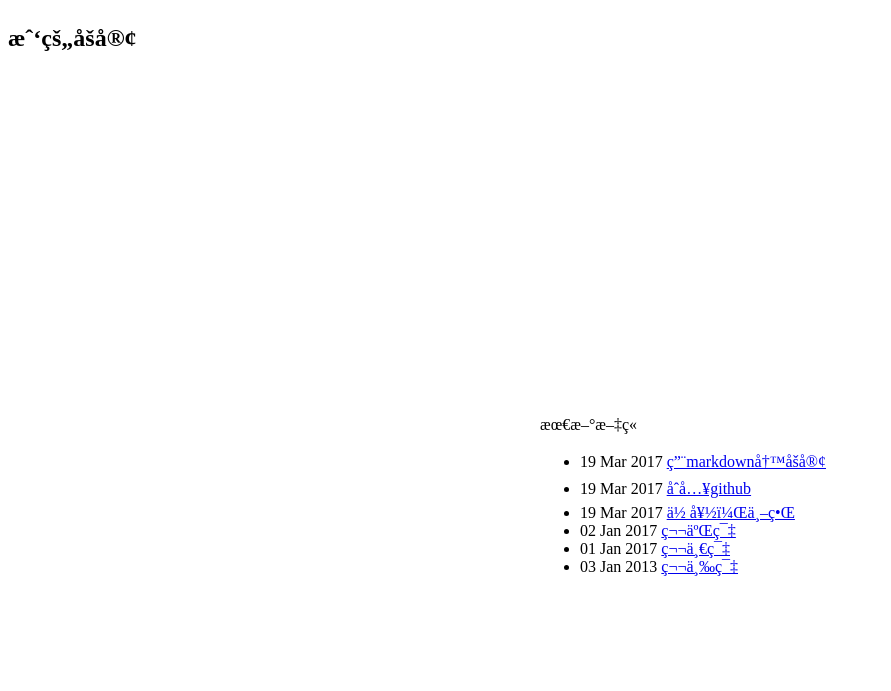
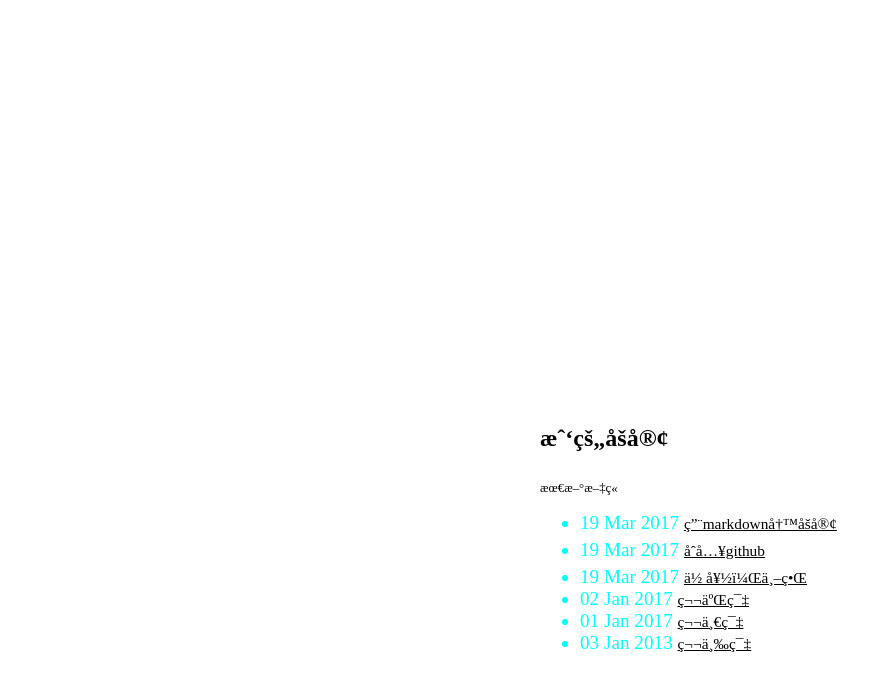
Before and after one commit to WcrNGU/jekyll_demo, a Jekyll site: the page built from index.html, in a window 1280 px wide. Shown: the top 691 px of the page, without its empty margins (0-891 px from the left). Built offline with Jekyll 4.4.1, drawn with Linux system fonts in a browser that asks for light colours.

Commit message:
some css change

```diff
--- a/_layouts/default.html
+++ b/_layouts/default.html
@@ -3,7 +3,7 @@
 <head>
     <meta http-equiv="content-type content=text/html; charset=utf-8" />
     <title> {{ page.title }} </title>
-    <style>
+    <style type='text/css'>
         .home{
             position:absolute;
             left:50%;
@@ -12,9 +12,23 @@
             margin-left:-100px;
             margin-top:-50px;
         }
+        .home p{
+            word-break: break-all;
+            font-size: 80%;
+        }
+        .home li{
+            color:aqua;
+            font-size: 120%;
+        }
+        .home li a{
+            color:black;
+            font-size:80%;
+        }
     </style>
 </head>
 <body>
-    {{ content }}
+    <div class='home'>
+        {{ content }}
+    </div>
 </body>
 </html>
--- a/index.html
+++ b/index.html
@@ -4,7 +4,6 @@ title: 我的博客
 ---
 
 <h2> {{ page.title }} </h2>
-<div class="home" >
 <p>最新文章</p>
 <ul>
     {% for post in site.posts %}
@@ -14,4 +13,3 @@ title: 我的博客
     </li>
     {% endfor %}
 </ul>
-</div>
```
Lines whose indentation alone changed are shown as unchanged.
